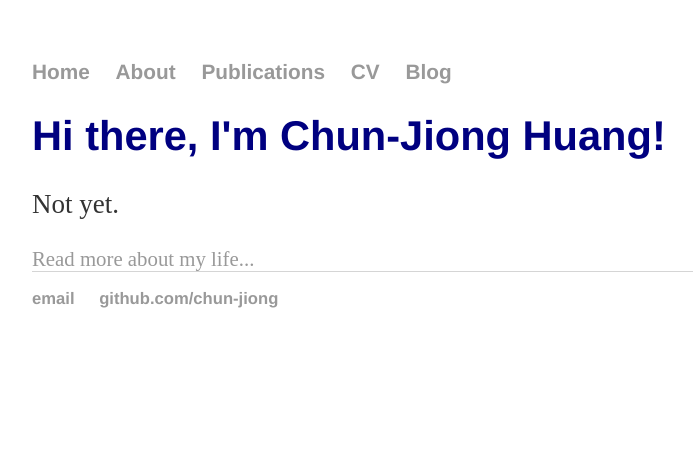
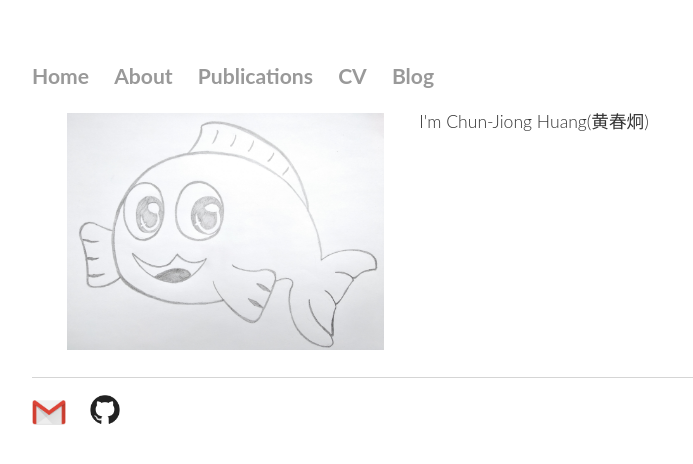
Before and after one commit to Chun-Jiong/chun-jiong.github.io, a Jekyll site: the page built from index.html, in a window 1280 px wide. Shown: the top 464 px of the page, without its empty margins (160-853 px from the left). Built offline with Jekyll 4.4.1, drawn with Linux system fonts in a browser that asks for light colours.

Commit message:
add and modify
add:
  Gemfile
  figures/

modify:
  _layouts/default.html
  about/index.html
  blog/index.html
  css/main.css
  index.html
  publications/index.html

```diff
--- /dev/null
+++ b/Gemfile
@@ -0,0 +1,2 @@
+source 'https://mirrors.ustc.edu.cn/rubygems/'
+gem 'github-pages', group: :jekyll_plugins
--- a/_layouts/default.html
+++ b/_layouts/default.html
@@ -15,16 +15,15 @@
 				<li><a href="/blog">Blog</a></li>
 			</ul>
 		</nav>
+
 		<div class="container">
+			{{ content }}
+		</div><!-- /.container -->
 
-			{{ content }}
-
-			</div><!-- /.container -->
 		<footer>
 			<ul>
-	        		<li><a href="mailto:chunjiong.huang@gmail.com">email</a></li>
-	        		<li><a href="https://github.com/chun-jiong">github.com/chun-jiong</a></li>
-					<li>{% include analytics.html %}</li>
+				<li><a href="mailto:chunjiong.huang@gmail.com" title="Gmail" target="_blank"><img src="../figures/gmail.jpg" height="25"></a></li>
+				<li><a href="https://github.com/chun-jiong" title="Github" target="_blank"><img src="../figures/github_400x400.jpg" height="30"></a></li>
 			</ul>
 		</footer>
 	</body>
--- a/about/index.html
+++ b/about/index.html
@@ -4,7 +4,6 @@ title: About Me
 ---
 
 <div class="blurb">
-	<h1>About Me</h1>
 	<p>I'm a PhD student of University of Science and Technology of China (USTC).
 	My research interests are frustrated-spin system and the development of
 	efficient quantum Monte Carlo(QMC) methods.
--- a/blog/index.html
+++ b/blog/index.html
@@ -1,10 +1,8 @@
 ---
 layout: default
-title: Chun-Jiong's Blog
+title: List
 ---
-	<h1>{{ page.title }}</h1>
 	<ul class="posts">
-
 	  {% for post in site.posts %}
 	    <li><span>{{ post.date | date_to_string }}</span> » <a href="{{ post.url }}" title="{{ post.title }}">{{ post.title }}</a></li>
 	  {% endfor %}
--- a/css/main.css
+++ b/css/main.css
@@ -1,11 +1,13 @@
 body {
-	font-size: 1.3em;
+	font: 300 20px/1.5 Lato, "Helvetica Neue", Helvetica, arial, sans-serif;
+	font-size: 1.1em;
 	color: navy;
     margin: 60px auto;
     width: 70%;
 }
 nav ul, footer ul {
-    font-family:'Helvetica', 'Arial', 'Sans-Serif';
+    /*font-family:'Helvetica', 'Arial', 'Sans-Serif';*/
+	font-size: 1.2em;
     padding: 0px;
     list-style: none;
     font-weight: bold;
@@ -14,20 +16,21 @@ nav ul li, footer ul li {
     display: inline;
     margin-right: 20px;
 }
+
 a {
     text-decoration: none;
     color: #999;
 }
 a:hover {
-    text-decoration: underline;
+    /*text-decoration: underline;*/
+	color:#FF0000;
 }
 h1 {
-    font-size: 2em;
-    font-family:'Helvetica', 'Arial', 'Sans-Serif';
+    font-size: 1.2em;
+    /*font-family:'Helvetica', 'Arial', 'Sans-Serif';*/
 }
 p {
-    font-size: 1.3em;
-    line-height: 1.2em;
+    line-height: 1.0em;
     color: #333;
 }
 footer {
@@ -37,9 +40,29 @@ footer {
 
 ul.posts {
     margin: 20px auto 40px;
-    font-size: 1.5em;
+    font-size: 1.0em;
 }
 
 ul.posts li {
     list-style: none;
 }
+
+
+/* set class */
+.profile {
+	margin-top: 1em;
+	margin-bottom: 1em;
+	height: 14em;
+}
+.left {
+	margin-left: 2em;
+	float: left;
+	width: 35;
+}
+.left img {
+	width: 18em;
+}
+.right {
+	margin-left: 22em;
+	width: 35;
+}
--- a/index.html
+++ b/index.html
@@ -3,7 +3,12 @@ layout: default
 title: Chun-Jiong
 ---
 <div class="blurb">
-	<h1>Hi there, I'm Chun-Jiong Huang!</h1>
-	<p>Not yet.</p>
-	<a href="/about">Read more about my life...</a>
+	<div class="profile">
+		<div class="left">
+			<img src="../figures/fish.jpg">
+		</div>
+		<div class="right">
+			<p>I'm Chun-Jiong Huang(黄春炯)</p>
+		</div>
+	</div>
 </div><!-- /.blurb -->
```
Also changed, not shown: publications/index.html (+17 -1 lines), figures/fish.jpg (added), figures/github_400x400.jpg (added), figures/gmail.jpg (added). Lines whose indentation alone changed are shown as unchanged.
